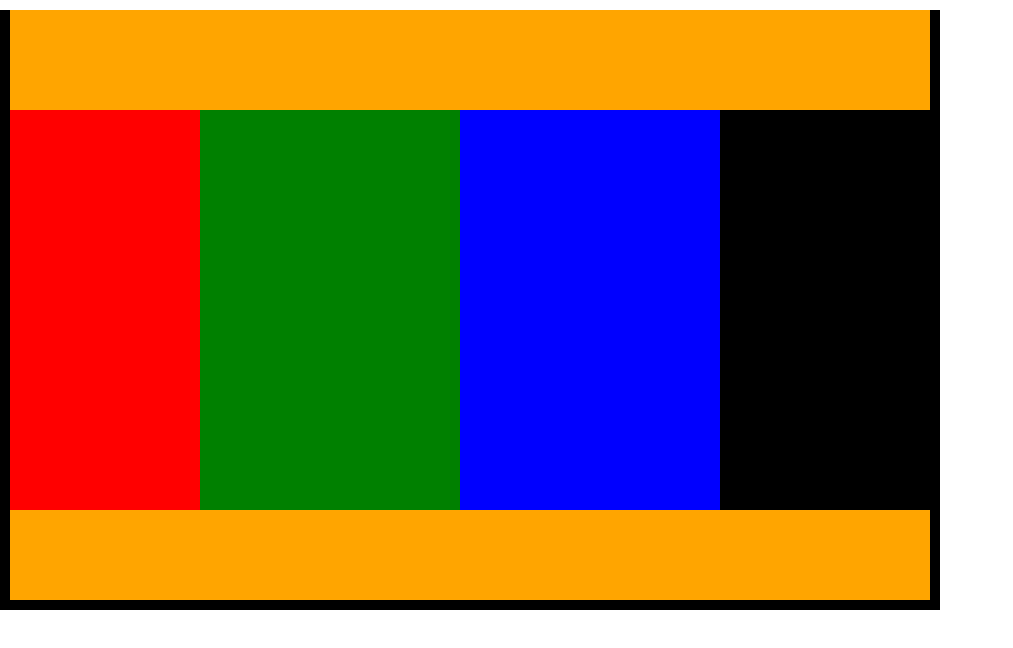
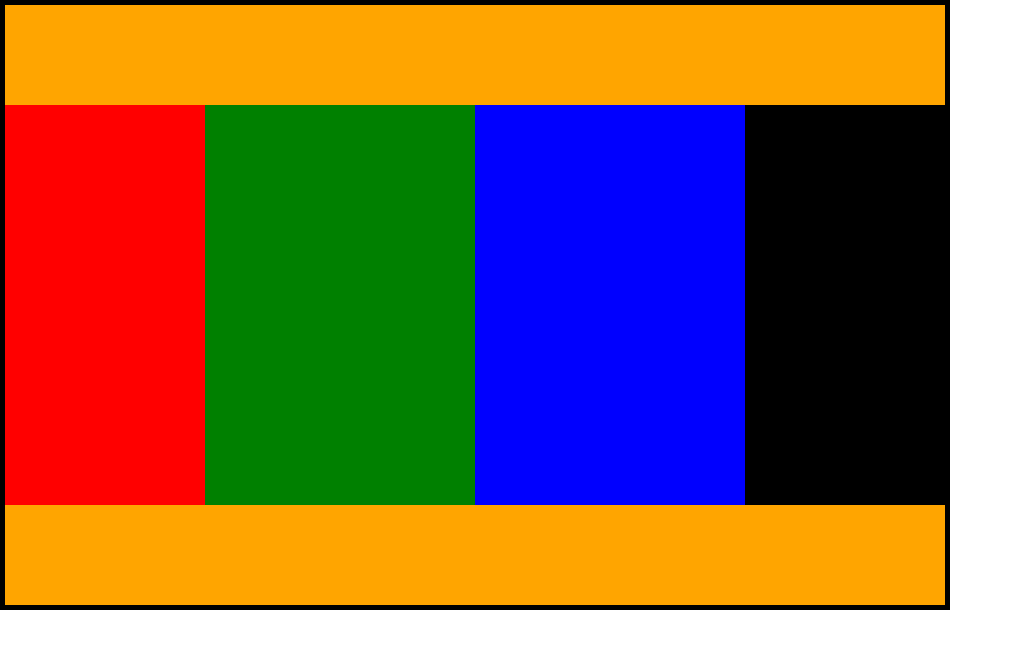
Before and after one commit to IrinaHol/Homework, a plain HTML site: page index.html in a window 1280 px wide. Shown: the whole page, without its empty margins (0-1013 px from the left). Drawn offline with Linux system fonts and the light colour scheme.

Commit message:
homework3

```diff
--- a/index.html
+++ b/index.html
@@ -8,7 +8,6 @@
 </head>
 <body>
     <div class="box">
-        <div class="main">
         <div class="box__orange1"></div>
         <div class="box__red"></div>
         <div class="box__green"></div>
@@ -16,6 +15,5 @@
         <div class="box__black"></div>
         <div class="box__orange2"></div>
     </div>
-    </div>
 </body>
 </html>
--- a/style.css
+++ b/style.css
@@ -6,30 +6,29 @@
     background-color: black;
     width: 940px;
     height: 600px;
+    padding: 5px;
 }
-.main {
-    margin: 10px;
-}
+
 .box__orange1{
     background-color: orange;
-    width: 920px;
+    width: 940px;
     height: 100px;
     clear: both;
 }
 .box__red {
-    width: 190px;
+    width: 200px;
     height: 400px;
     background-color: red;
     float: left;
 }
 .box__green {
-    width: 260px;
+    width: 270px;
     height: 400px;
     background-color:green;
     float: left;
 }
 .box__blue {
-    width: 260px;
+    width: 270px;
     height: 400px;
     background-color:blue;
     float: left;
@@ -42,7 +41,7 @@
 }
 .box__orange2{
     background-color: orange;
-    width: 920px;
-    height: 90px;
+    width: 940px;
+    height: 100px;
     clear: both;
 }
```
